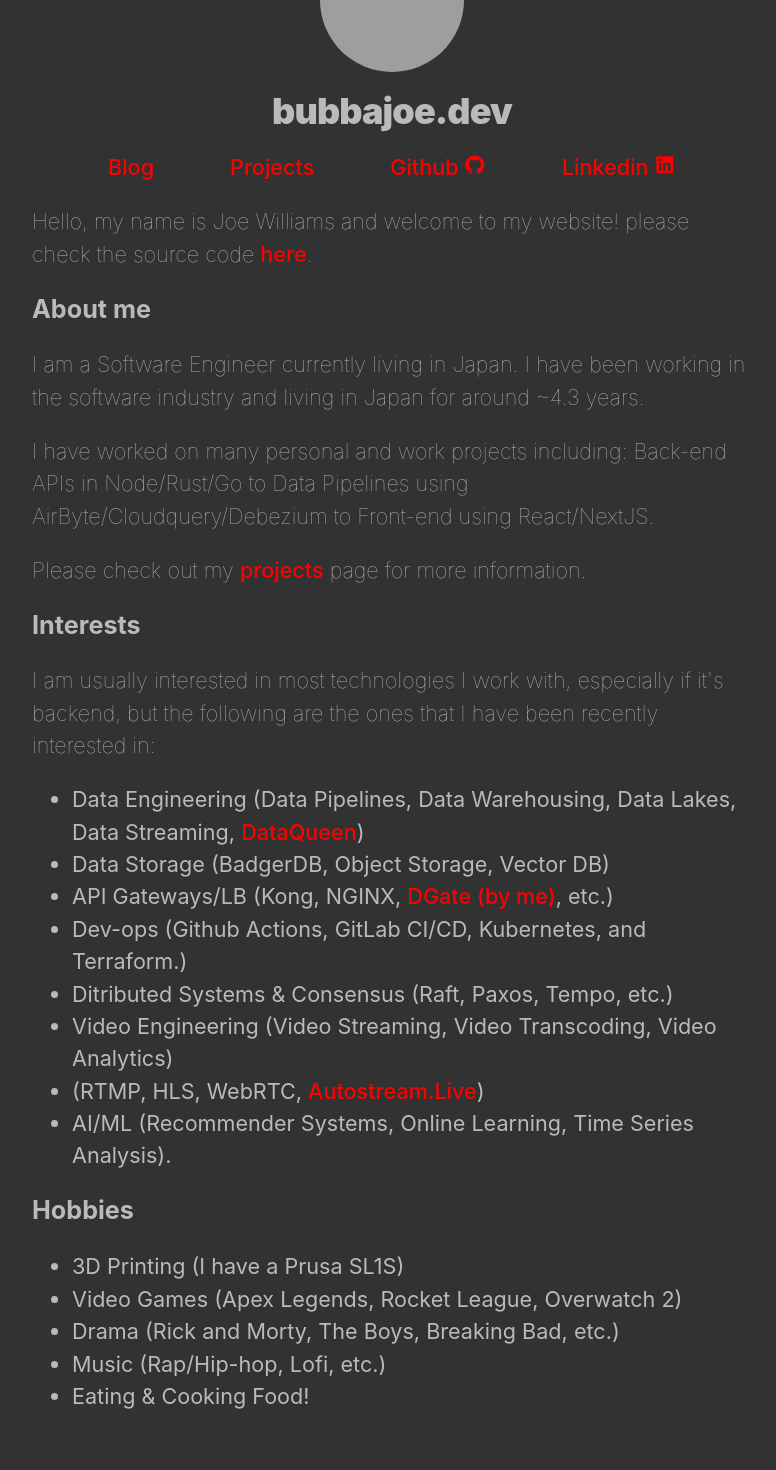
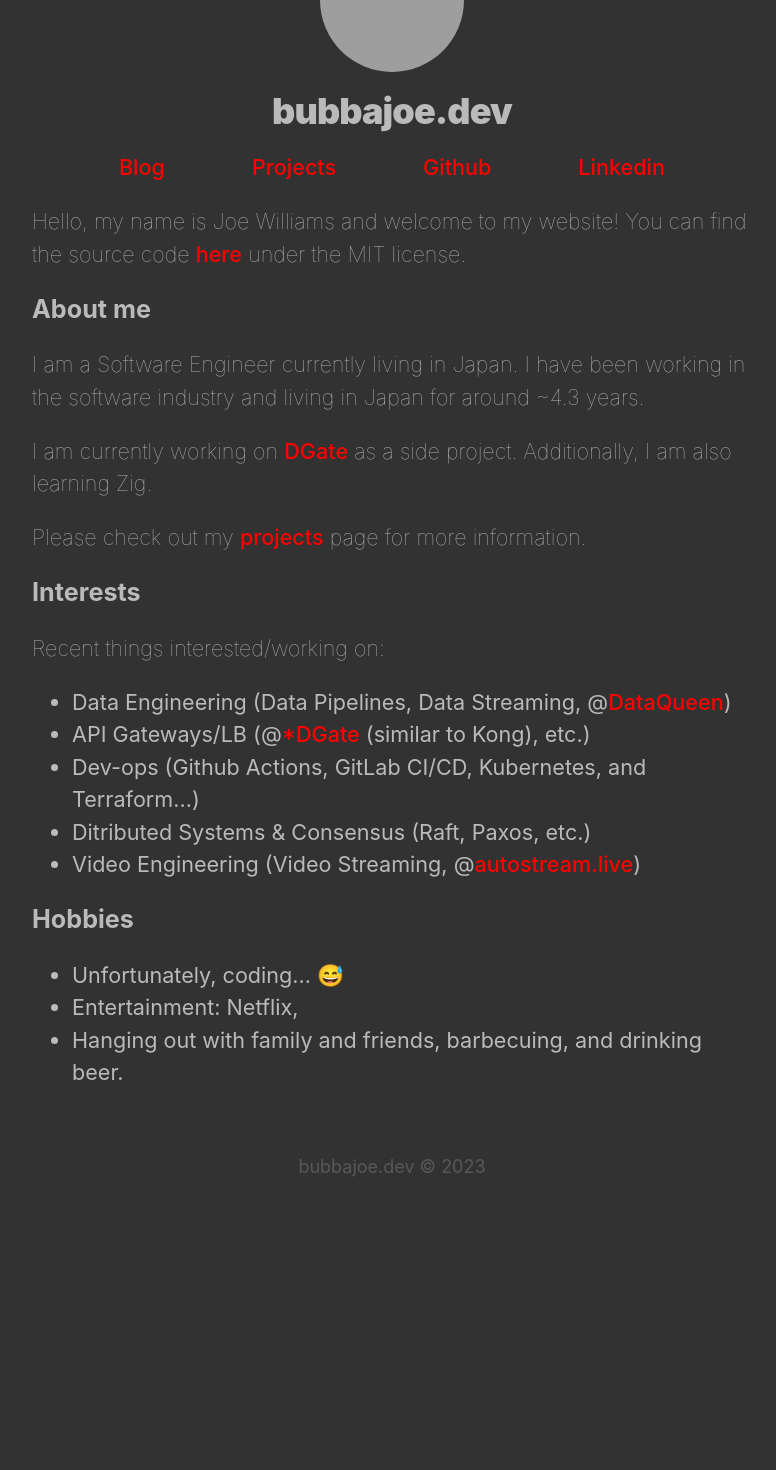
Before and after one commit to bubbajoe/bubbajoe.dev, a Next.js app: page / in a window 1280 px wide. Shown: the part 126-1596 px from the top of the page, without its empty margins (248-1024 px from the left). After the commit the page ends 1318 px from the top, so only its background shows below. Built offline with nearby package versions, Linux system fonts and the light colour scheme; grey boxes are pictures that could not be loaded; a web font is replaced by a local one.

Commit message:
update index and remove github/linkedin icons

```diff
--- a/md/intro.md
+++ b/md/intro.md
@@ -2,32 +2,28 @@
 title: bubbajoe.dev
 ---
 
-Hello, my name is Joe Williams and welcome to my website! please check the source code [here](https://github.com/BubbaJoe/bubbajoe.dev).
+Hello, my name is Joe Williams and welcome to my website! You can find the source code [here](https://github.com/BubbaJoe/bubbajoe.dev) under the MIT license.
 
 ### About me
+
 I am a Software Engineer currently living in Japan. I have been working in the software industry and living in Japan for around ~{{YOE}} years.
 
-I have worked on many personal and work projects including: Back-end APIs in Node/Rust/Go to Data Pipelines using AirByte/Cloudquery/Debezium to Front-end using React/NextJS.
+I am currently working on [DGate](/projects/dgate) as a side project. Additionally, I am also learning Zig.
 
 Please check out my [projects](/projects) page for more information.
 
 ### Interests
 
-I am usually interested in most technologies I work with, especially if it's backend, but the following are the ones that I have been recently interested in:
+Recent things interested/working on:
 
-- Data Engineering (Data Pipelines, Data Warehousing, Data Lakes, Data Streaming, [DataQueen](/projects/dataqueen))
-- Data Storage (BadgerDB, Object Storage, Vector DB)
-- API Gateways/LB (Kong, NGINX, [DGate (by me)](/projects/dgate), etc.)
-- Dev-ops (Github Actions, GitLab CI/CD, Kubernetes, and Terraform.)
-- Ditributed Systems & Consensus (Raft, Paxos, Tempo, etc.)
-- Video Engineering (Video Streaming, Video Transcoding, Video Analytics)
-- (RTMP, HLS, WebRTC, [Autostream.Live](/projects/autostream-live))
-- AI/ML (Recommender Systems, Online Learning, Time Series Analysis).
+- Data Engineering (Data Pipelines, Data Streaming, @[DataQueen](/projects/dataqueen))
+- API Gateways/LB (@[*DGate](/projects/dgate) (similar to Kong), etc.)
+- Dev-ops (Github Actions, GitLab CI/CD, Kubernetes, and Terraform...)
+- Ditributed Systems & Consensus (Raft, Paxos, etc.)
+- Video Engineering (Video Streaming, @[autostream.live](/projects/autostream-live))
 
 ### Hobbies
 
-- 3D Printing (I have a Prusa SL1S)
-- Video Games (Apex Legends, Rocket League, Overwatch 2)
-- Drama (Rick and Morty, The Boys, Breaking Bad, etc.)
-- Music (Rap/Hip-hop, Lofi, etc.)
-- Eating & Cooking Food!
+- Unfortunately, coding... 😅
+- Entertainment: Netflix,
+- Hanging out with family and friends, barbecuing, and drinking beer.
--- a/src/pages/index.tsx
+++ b/src/pages/index.tsx
@@ -22,14 +22,10 @@
           <Link href="/blog">Blog</Link>
           <Link href="/projects">Projects</Link>
           <a target="_blank" href="https://github.com/BubbaJoe">
-            Github&nbsp;<AiFillGithub style={{
-              verticalAlign: "text-top",
-            }} />
+            Github
           </a>
           <a target="_blank" href="https://www.linkedin.com/in/bubbajoe">
-            Linkedin&nbsp;<AiFillLinkedin style={{
-              verticalAlign: "text-top",
-            }} />
+            Linkedin
           </a>
         </div>
         <div dangerouslySetInnerHTML={{ __html: introMdHtml }} />
```
Also changed, not shown: 1 other file (tests, documents, lock files or other folders).
